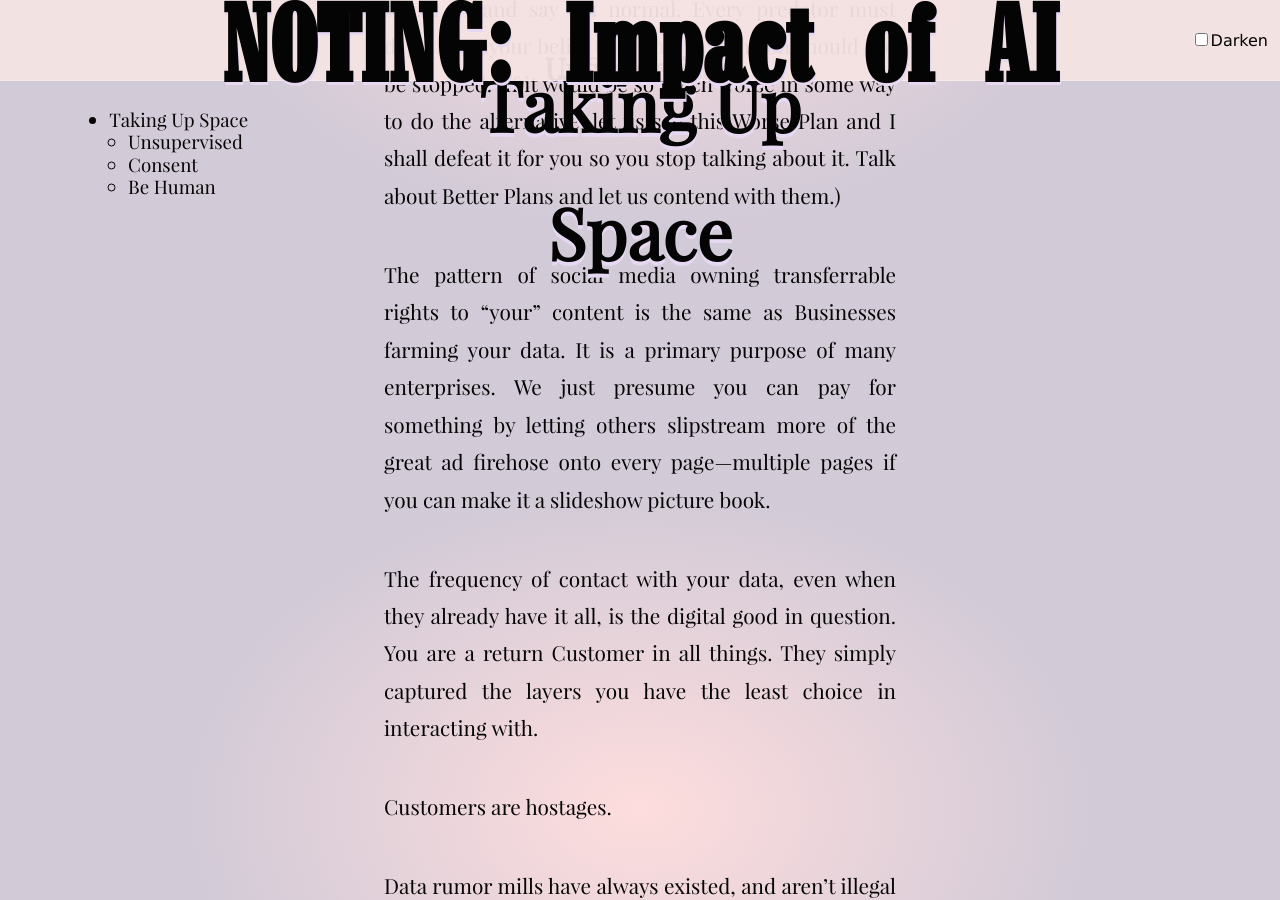
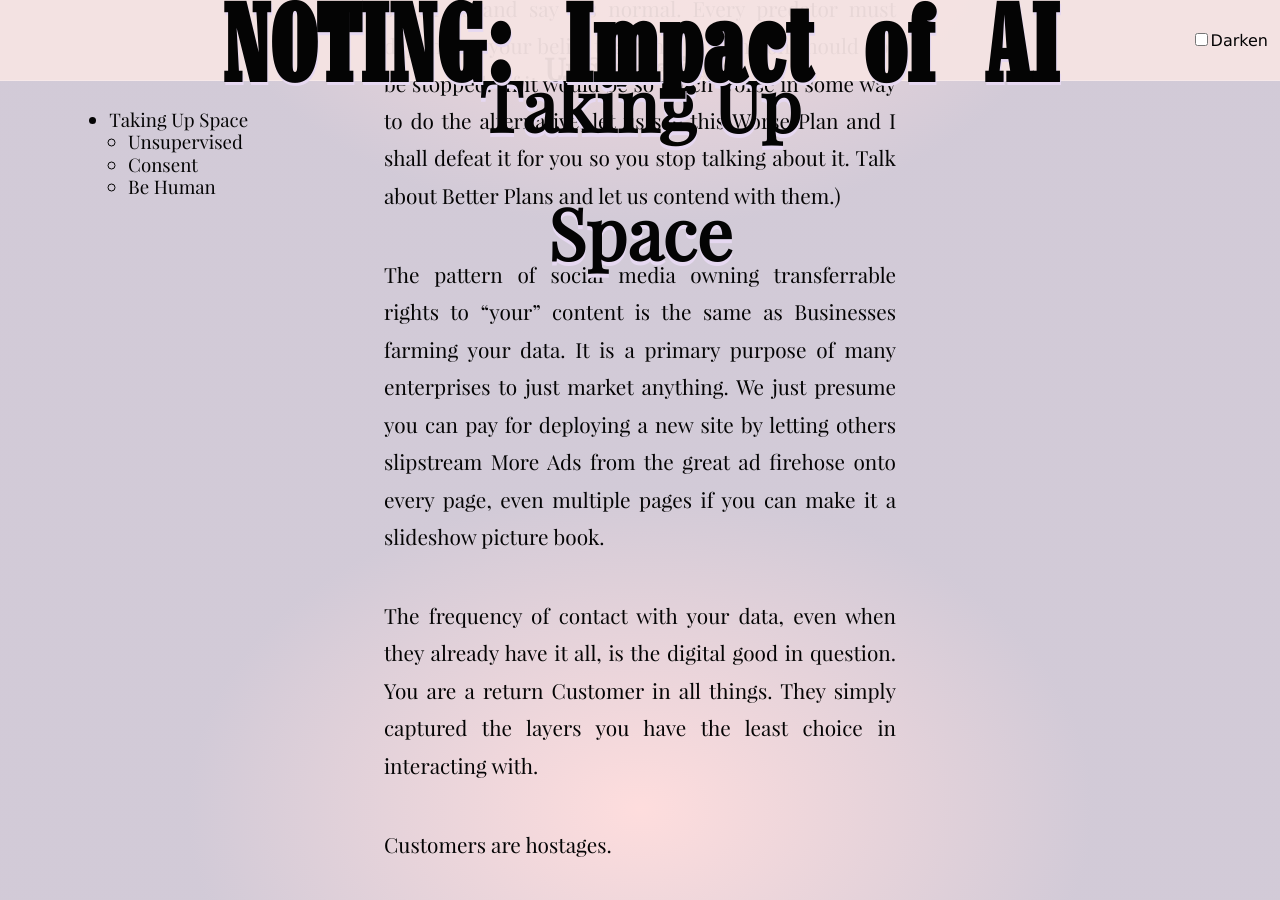
Before and after one commit to tiliv/antibody, a Jekyll site: the page built from docs/journal/autumn-ryan-Impact-of-AI/index.md, in a window 1280 px wide and 900 px high, scrolled down 11341 px. Built offline with Jekyll 4.4.1, drawn with Linux system fonts in a browser that asks for light colours.

Commit message:
Remove ambigous "something"
I might be losing some emdash fervor with the font I picked plus justified alignments. It shrinks too much and doesn't give the sentence-like visual separation I like it for.

```diff
--- a/docs/journal/autumn-ryan-Impact-of-AI/index.md
+++ b/docs/journal/autumn-ryan-Impact-of-AI/index.md
@@ -85,7 +85,7 @@
 
 If our data were physical goods, this would be an implicit Privacy-hostile environment. Without discussing Law, People who want Privacy should be capable of making choices to effect it. The outcry for data Privacy is missing while the Businesses loudly shush us and say it's normal. Every predator must depend on your belief that what is going on should not be stopped. (If it would be so much worse in some way to do the alternative, let us see this Worse Plan and I shall defeat it for you so you stop talking about it. Talk about Better Plans and let us contend with them.)
 
-The pattern of social media owning transferrable rights to "your" content is the same as Businesses farming your data. It is a primary purpose of many enterprises. We just presume you can pay for something by letting others slipstream more of the great ad firehose onto every page—multiple pages if you can make it a slideshow picture book.
+The pattern of social media owning transferrable rights to "your" content is the same as Businesses farming your data. It is a primary purpose of many enterprises to just market anything. We just presume you can pay for deploying a new site by letting others slipstream More Ads from the great ad firehose onto every page, even multiple pages if you can make it a slideshow picture book.
 
 The frequency of contact with your data, even when they already have it all, is the digital good in question. You are a return Customer in all things. They simply captured the layers you have the least choice in interacting with.
 
```
